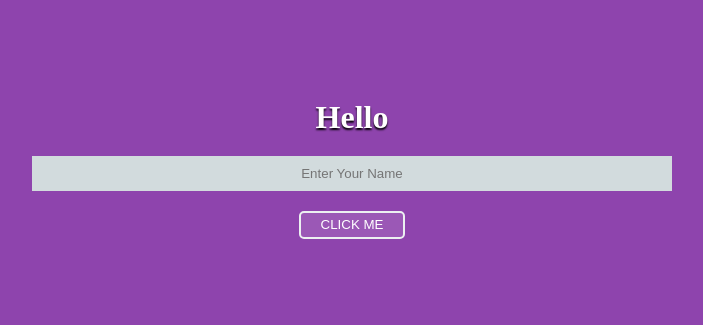
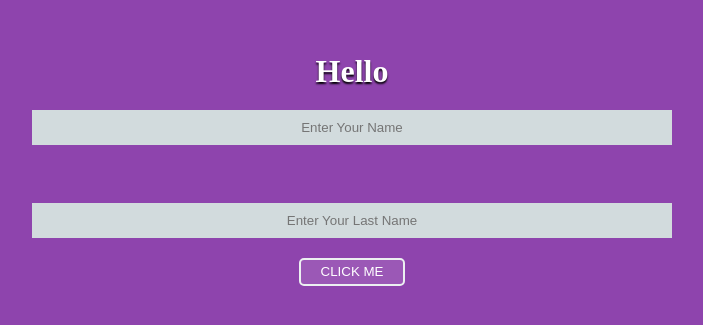
Before and after one commit to rahulanand10/React, a React (Create React App) app: page / in a window 1280 px wide. Shown: the part 231-556 px from the top of the page, without its empty margins (288-991 px from the left). Built offline with nearby package versions, Linux system fonts and the light colour scheme.

Commit message:
login-form-38

```diff
--- a/src/App.jsx
+++ b/src/App.jsx
@@ -2,24 +2,36 @@ import React,{useState} from 'react';
 
 const App=()=>{
 
-
   const [name,setName]=useState();
   const [fullName,setFullName]=useState()
+  const [lastName,setLastName]=useState()
 
+  const [lastNewName,setLastNewName]=useState()
   const InputEvent=(event)=>{
-    // console.log(event.target.value)
     setName(event.target.value)
   }
-  const onSubmit=()=>{
+  const InputEventTwo=(event)=>{
+    setLastName(event.target.value)
+  }
+  const onSubmits=(event)=>{
+    event.preventDefault();
     setFullName(name)
+    setLastNewName(lastName)
   }
   return(
     <React.Fragment>
-      <div>
-       <h1>Hello {fullName}</h1>
-       <input type='text' placeholder="Enter Your Name"
-       onChange={InputEvent} value={name}/>
-       <button onClick={onSubmit}>Click me</button>
+      <div className="main_div">
+        <form onSubmit={onSubmits}>
+          <div className="nmain">
+            <h1>Hello {fullName} {lastNewName}</h1>
+            <input type='text' placeholder="Enter Your Name"
+            onChange={InputEvent} value={name}/>
+            <br/>
+            <input type='text' placeholder="Enter Your Last Name"
+            onChange={InputEventTwo} value={lastName}/>
+            <button>Click me</button>
+          </div>
+        </form>
       </div>
     </React.Fragment>
   )
--- a/src/index.css
+++ b/src/index.css
@@ -18,7 +18,7 @@
   font-size: 1.5rem;
   font-family: 'Josefin Sans', sans-serif;
 }
-div{
+.nmain{
   width: 100%;
   height: 100vh;
   background-color: #8e44ad;
```
